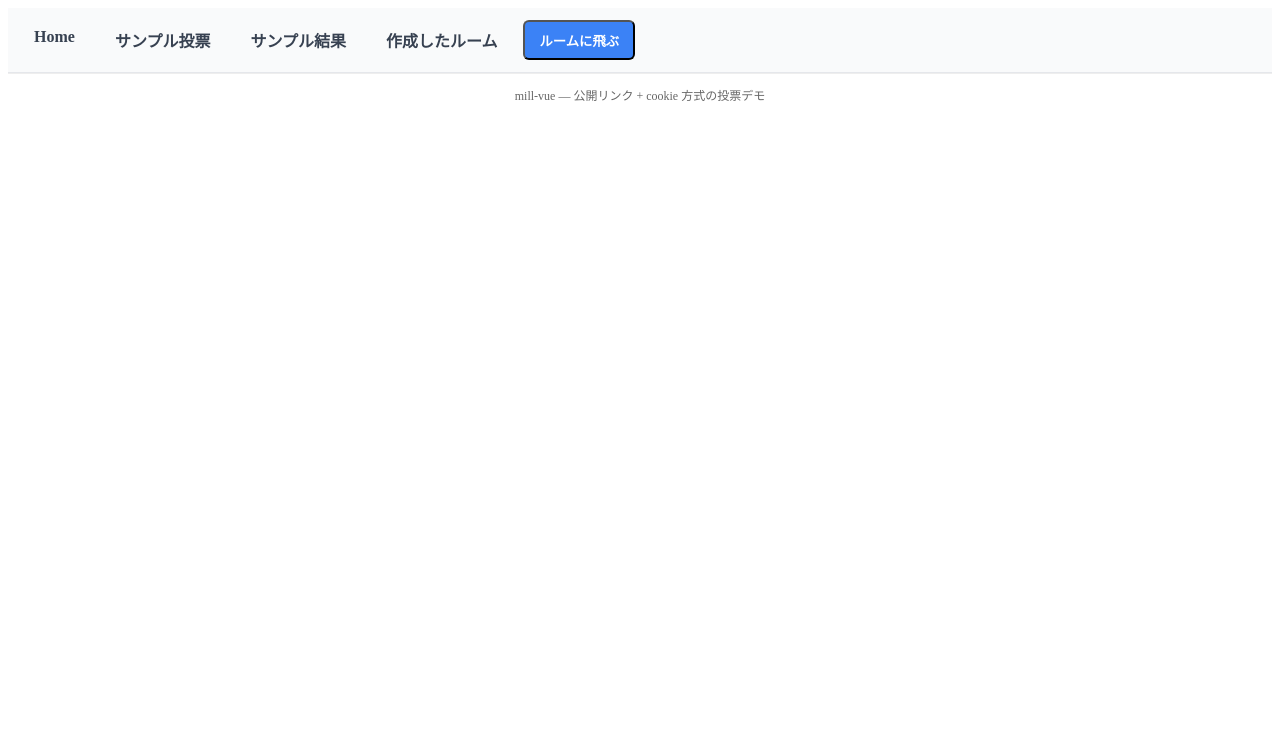
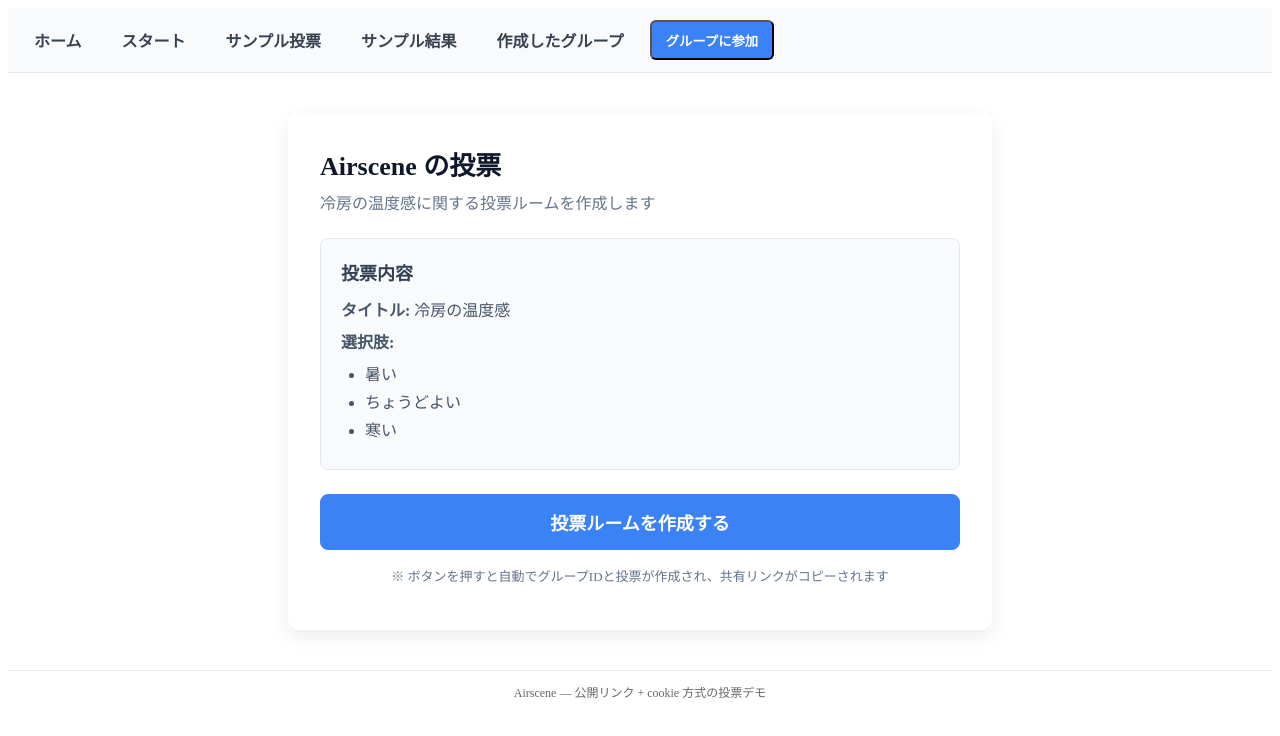
Before and after one commit to ibuki3268/mill-vue, a Vue app: page /airscene in a window 1280 px wide. Shown: the top 736 px of the page. Built offline with nearby package versions, Linux system fonts and the light colour scheme; no server answers.

Commit message:
ルーム作成ワンボタン追加、語句修正

```diff
--- a/index.html
+++ b/index.html
@@ -4,7 +4,7 @@
     <meta charset="UTF-8">
     <link rel="icon" href="/favicon.ico">
     <meta name="viewport" content="width=device-width, initial-scale=1.0">
-    <title>Vite App</title>
+    <title>Airscene</title>
   </head>
   <body>
     <div id="app"></div>
--- a/src/App.vue
+++ b/src/App.vue
@@ -5,9 +5,9 @@ const router = useRouter()
 
 function goToRoom() {
   // ask for room token and public token
-  const room = window.prompt('ルームトークンを入力してください（例: room-A-123）')
+  const room = window.prompt('グループIDを入力してください（例: room-A-123）')
   if (!room) return
-  const publicToken = window.prompt('移動するPollの public_token を入力してください（例: 3f33d002b304e669）')
+  const publicToken = window.prompt('投票IDを入力してください（例: 3f33d002b304e669）')
   if (!publicToken) return
   router.push({ name: 'room-poll', params: { room_token: room, public_token: publicToken } })
 }
@@ -16,11 +16,12 @@ function goToRoom() {
 <template>
   <div>
     <nav class="navbar">
-      <router-link to="/" class="nav-btn"> Home</router-link>
+      <router-link :to="{ name: 'home' }" class="nav-btn"> ホーム</router-link>
+      <router-link :to="{ name: 'start' }" class="nav-btn"> スタート</router-link>
       <router-link :to="{ name: 'poll', params: { public_token: '3f33d002b304e669' } }" class="nav-btn"> サンプル投票</router-link>
       <router-link :to="{ name: 'results', params: { public_token: '3f33d002b304e669' } }" class="nav-btn"> サンプル結果</router-link>
-      <router-link :to="{ name: 'my-rooms' }" class="nav-btn"> 作成したルーム</router-link>
-      <button @click="goToRoom" class="nav-btn primary"> ルームに飛ぶ</button>
+      <router-link :to="{ name: 'my-rooms' }" class="nav-btn"> 作成したグループ</router-link>
+      <button @click="goToRoom" class="nav-btn primary"> グループに参加</button>
     </nav>
 
     <main class="main">
@@ -28,7 +29,7 @@ function goToRoom() {
     </main>
 
     <footer class="footer">
-      mill-vue — 公開リンク + cookie 方式の投票デモ
+      Airscene — 公開リンク + cookie 方式の投票デモ
     </footer>
   </div>
 </template>
--- /dev/null
+++ b/src/views/AirsceneVote.vue
@@ -0,0 +1,217 @@
+<script setup>
+import { ref } from 'vue'
+import { useRouter } from 'vue-router'
+import { supabase } from '../lib/supabase'
+
+const router = useRouter()
+const creating = ref(false)
+const error = ref(null)
+
+function genHex(bytes = 8) {
+  try {
+    const arr = crypto.getRandomValues(new Uint8Array(bytes))
+    return Array.from(arr).map(b => b.toString(16).padStart(2, '0')).join('')
+  } catch (e) {
+    return Math.random().toString(16).slice(2, 2 + bytes * 2)
+  }
+}
+
+function getOrCreateCreatorToken() {
+  try {
+    const key = 'creator_token'
+    let t = localStorage.getItem(key)
+    if (t) return t
+    t = genHex(12)
+    localStorage.setItem(key, t)
+    return t
+  } catch (e) {
+    return genHex(12)
+  }
+}
+
+async function ensureRoomRecord(room) {
+  if (!room) return
+  const owner = getOrCreateCreatorToken()
+  try {
+    const { error: supaError } = await supabase
+      .from('rooms')
+      .insert([{ room_token: room, owner_token: owner }])
+    if (supaError && !String(supaError.message).toLowerCase().includes('duplicate')) {
+      console.warn('ensureRoomRecord error', supaError)
+    }
+  } catch (e) {
+    console.warn('ensureRoomRecord exception', e)
+  }
+}
+
+async function createAirConditionPoll() {
+  creating.value = true
+  error.value = null
+
+  try {
+    // Generate room and poll tokens
+    const roomToken = 'room-' + genHex(4)
+    const publicToken = genHex(8)
+
+    // Ensure room exists
+    await ensureRoomRecord(roomToken)
+
+    // Create poll with predefined data
+    const payload = {
+      title: '冷房の温度感',
+      choices: ['暑い', 'ちょうどよい', '寒い'],
+      public_token: publicToken,
+      room_token: roomToken
+    }
+
+    const { error: supaError } = await supabase.from('polls').insert([payload])
+    if (supaError) throw supaError
+
+    // Copy share link
+    const link = `${location.origin}/r/${roomToken}/p/${publicToken}`
+    try {
+      await navigator.clipboard.writeText(link)
+    } catch (e) {
+      // ignore clipboard errors
+    }
+
+    // Navigate to the created poll
+    router.push({ name: 'room-poll', params: { room_token: roomToken, public_token: publicToken } })
+  } catch (e) {
+    error.value = '投票ルームの作成に失敗しました: ' + (e.message || String(e))
+  } finally {
+    creating.value = false
+  }
+}
+</script>
+
+<template>
+  <div class="airscene-wrap">
+    <h1 class="title">Airscene の投票</h1>
+    <p class="subtitle">冷房の温度感に関する投票ルームを作成します</p>
+
+    <div class="poll-preview">
+      <h3>投票内容</h3>
+      <p><strong>タイトル:</strong> 冷房の温度感</p>
+      <p><strong>選択肢:</strong></p>
+      <ul>
+        <li>暑い</li>
+        <li>ちょうどよい</li>
+        <li>寒い</li>
+      </ul>
+    </div>
+
+    <button
+      class="btn primary large"
+      @click="createAirConditionPoll"
+      :disabled="creating"
+    >
+      {{ creating ? '作成中...' : '投票ルームを作成する' }}
+    </button>
+
+    <div v-if="error" class="error">{{ error }}</div>
+
+    <p class="note">※ ボタンを押すと自動でグループIDと投票が作成され、共有リンクがコピーされます</p>
+  </div>
+</template>
+
+<style scoped>
+.airscene-wrap {
+  max-width: 640px;
+  margin: 40px auto;
+  padding: 32px;
+  background: #fff;
+  border-radius: 12px;
+  box-shadow: 0 6px 20px rgba(0,0,0,0.08);
+}
+
+.title {
+  font-size: 26px;
+  font-weight: 700;
+  margin: 0 0 8px;
+  color: #0f172a;
+}
+
+.subtitle {
+  color: #64748b;
+  margin: 0 0 24px;
+}
+
+.poll-preview {
+  background: #f8fafc;
+  border: 1px solid #e2e8f0;
+  border-radius: 8px;
+  padding: 20px;
+  margin-bottom: 24px;
+}
+
+.poll-preview h3 {
+  margin: 0 0 12px;
+  font-size: 18px;
+  color: #334155;
+}
+
+.poll-preview p {
+  margin: 8px 0;
+  color: #475569;
+}
+
+.poll-preview ul {
+  margin: 8px 0;
+  padding-left: 24px;
+}
+
+.poll-preview li {
+  margin: 4px 0;
+  color: #475569;
+}
+
+.btn {
+  padding: 12px 20px;
+  border-radius: 8px;
+  border: 1px solid #ddd;
+  background: #fff;
+  cursor: pointer;
+  font-size: 16px;
+  font-weight: 600;
+  transition: all 0.2s;
+}
+
+.btn.primary {
+  background: #3b82f6;
+  color: #fff;
+  border-color: #3b82f6;
+}
+
+.btn.primary:hover:not(:disabled) {
+  background: #2563eb;
+  transform: translateY(-1px);
+}
+
+.btn:disabled {
+  opacity: 0.6;
+  cursor: not-allowed;
+}
+
+.btn.large {
+  width: 100%;
+  padding: 14px 24px;
+  font-size: 18px;
+}
+
+.error {
+  margin-top: 16px;
+  padding: 12px;
+  background: #fee;
+  border: 1px solid #fcc;
+  border-radius: 6px;
+  color: #c33;
+}
+
+.note {
+  margin-top: 16px;
+  font-size: 13px;
+  color: #64748b;
+  text-align: center;
+}
+</style>
--- a/src/views/MyRooms.vue
+++ b/src/views/MyRooms.vue
@@ -10,8 +10,8 @@ const creatorToken = ref('')
 const copyMessage = ref('')
 const showMessage = ref(false)
 
-function copyLink(roomToken) {
-  const link = location.origin + '/r/' + roomToken + '/p/'
+function copyLink(roomToken, publicToken) {
+  const link = location.origin + '/r/' + roomToken + '/p/' + publicToken
   navigator.clipboard?.writeText(link).then(() => {
     copyMessage.value = 'リンクをコピーしました！'
     showMessage.value = true
@@ -89,10 +89,10 @@ function formatDate(dateStr) {
 
 <template>
   <div class="container">
-    <h2>作成したルーム一覧（このブラウザのみ表示）</h2>
+    <h2>作成したグループ一覧（このブラウザのみ表示）</h2>
     <div v-if="loading">読み込み中...</div>
     <div v-else>
-      <div v-if="rooms.length === 0">作成したルームが見つかりません。</div>
+      <div v-if="rooms.length === 0">作成したグループが見つかりません。</div>
       <div v-for="r in rooms" :key="r.room_token" class="room-card">
         <!-- Pollタイトルをカードの見出しに -->
         <div class="room-header" v-if="r.polls && r.polls.length">
@@ -105,14 +105,14 @@ function formatDate(dateStr) {
         <!-- 区切り線 -->
         <hr class="divider" />
 
-        <!-- ルーム番号は補助情報 -->
+        <!-- グループIDは補助情報 -->
         <div class="room-meta">
-          <span class="room-token">ルーム番号: {{ r.room_token }}</span>
+          <span class="room-token">グループID: {{ r.room_token }}</span>
         </div>
 
         <!-- リンクコピー -->
         <div class="room-actions">
-          <button @click="copyLink(r.room_token)">リンクをコピー</button>
+          <button @click="copyLink(r.room_token, r.polls[0]?.public_token)">リンクをコピー</button>
         </div>
 
         <!-- その他のPoll一覧（2件目以降） -->
--- /dev/null
+++ b/src/views/Start.vue
@@ -0,0 +1,103 @@
+<script setup>
+import { useRouter } from 'vue-router'
+const router = useRouter()
+
+function goAirscene() {
+  router.push({ name: 'airscene' })
+}
+
+function goOtherPoll() {
+  router.push({ name: 'home' })
+}
+</script>
+
+<template>
+  <div class="container">
+    <h1 class="title">Airscene へようこそ</h1>
+    <p class="subtitle">投票の種類を選んでください</p>
+
+    <div class="card">
+      <div class="btns">
+        <button class="btn primary" @click="goAirscene">Airscene の投票へ</button>
+        <button class="btn secondary" @click="goOtherPoll">その他の投票へ</button>
+      </div>
+    </div>
+  </div>
+</template>
+
+<style scoped>
+.container {
+  max-width: 720px;
+  margin: 0 auto;
+  padding: 32px;
+  font-family: "Segoe UI", "Helvetica Neue", sans-serif;
+  background: #f3f4f6;
+  border-radius: 8px;
+  color: #1f2937;
+}
+
+.title {
+  font-size: 24px;
+  font-weight: bold;
+  color: #1f2937;
+  margin-bottom: 8px;
+}
+
+.subtitle {
+  color: #4b5563;
+  margin-bottom: 24px;
+}
+
+.card {
+  background: #ffffff;
+  border: 1px solid #e5e7eb;
+  border-radius: 6px;
+  padding: 20px;
+  margin-top: 20px;
+}
+
+.btns {
+  display: flex;
+  gap: 12px;
+  flex-wrap: wrap;
+}
+
+.btn {
+  flex: 1;
+  padding: 12px 16px;
+  border: none;
+  border-radius: 4px;
+  cursor: pointer;
+  font-weight: 600;
+  font-size: 14px;
+  transition: background-color 0.3s ease, transform 0.2s ease, box-shadow 0.2s ease;
+}
+
+.btn.primary {
+  background: #2563eb;
+  color: #fff;
+}
+.btn.primary:hover {
+  background: #1e40af;
+  transform: translateY(-3px);
+  box-shadow: 0 6px 12px rgba(0,0,0,0.25);
+}
+.btn.primary:active {
+  transform: translateY(1px);
+  box-shadow: 0 2px 4px rgba(0,0,0,0.2);
+}
+
+.btn.secondary {
+  background: #e5e7eb;
+  color: #374151;
+}
+.btn.secondary:hover {
+  background: #d1d5db;
+  transform: translateY(-3px);
+  box-shadow: 0 6px 12px rgba(0,0,0,0.2);
+}
+.btn.secondary:active {
+  transform: translateY(1px);
+  box-shadow: 0 2px 4px rgba(0,0,0,0.15);
+}
+</style>
```
Also changed, not shown: src/router/index.js (+7 -1 lines), src/views/Home.vue (+22 -22 lines).
